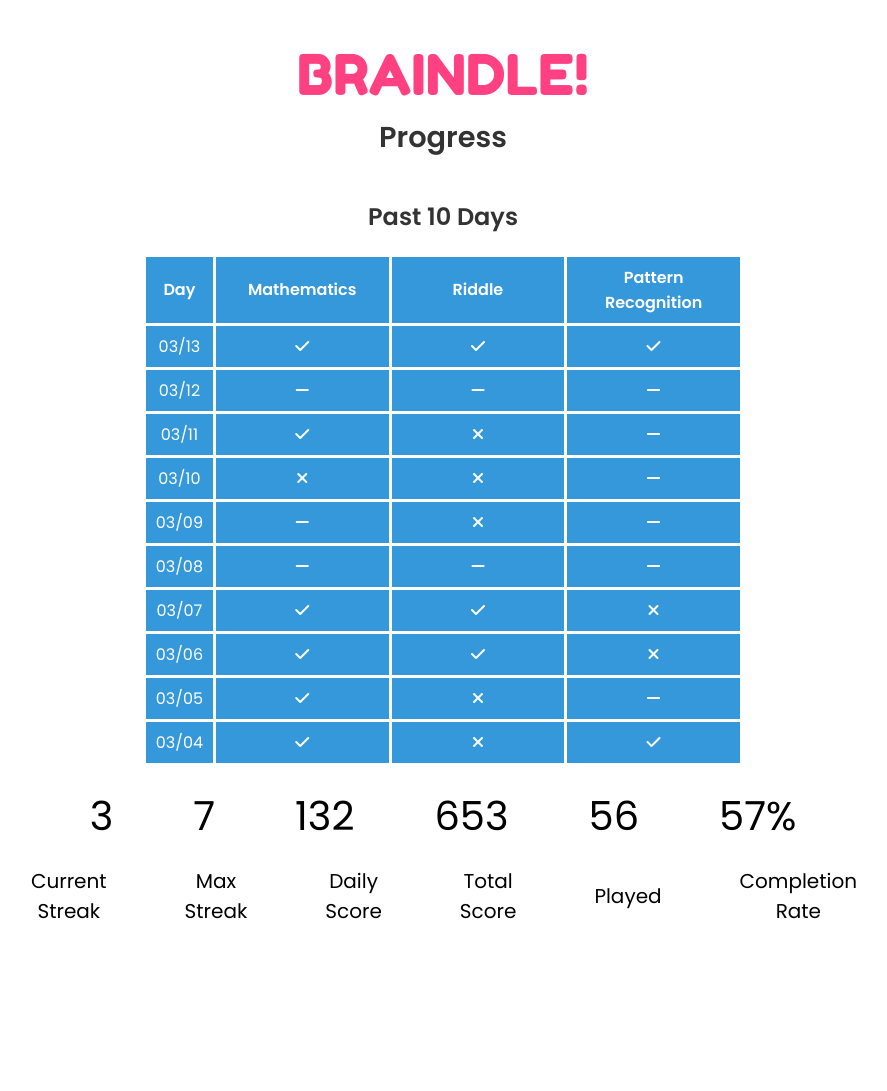
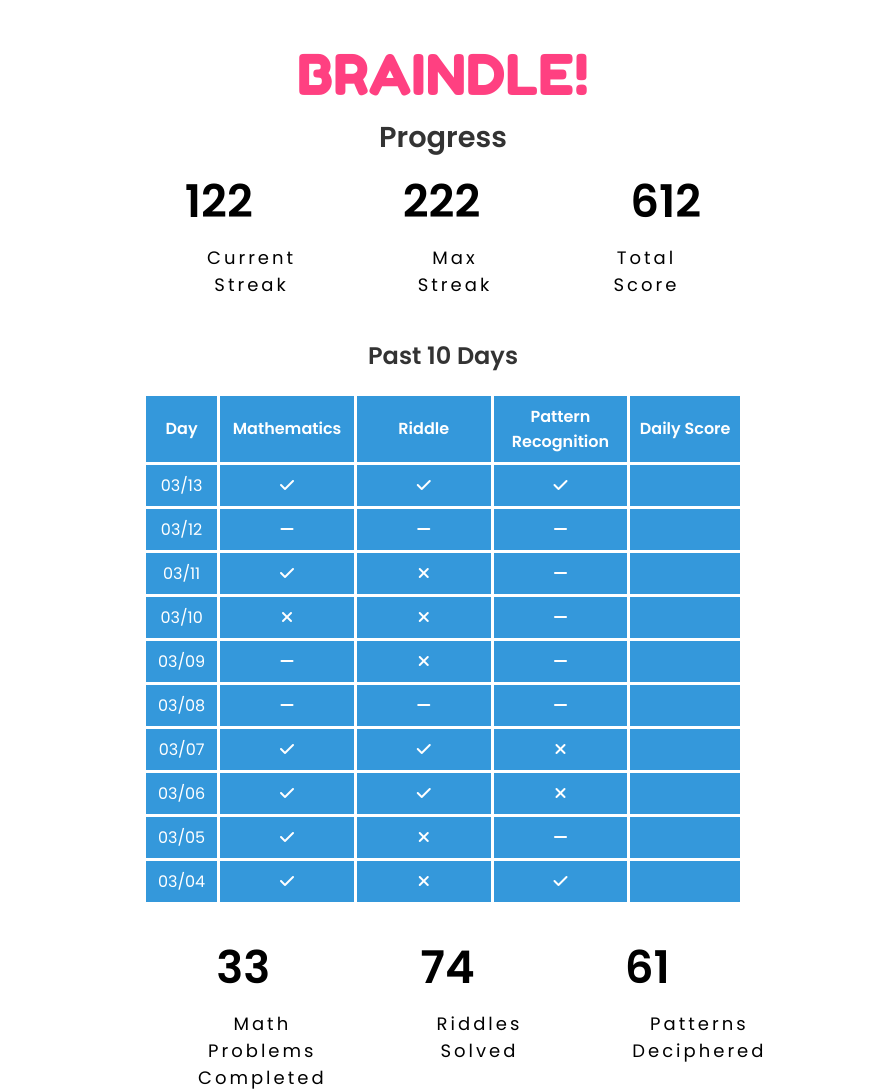
Before and after one commit to victor-ren/braindle-game, a website: page public/progress.html in a window 1280 px wide. Shown: the whole page, without its empty margins (197-1084 px from the left). Before the commit the page ends 926 px from the top, so only its background shows below. Drawn offline with Linux system fonts and the light colour scheme.

Commit message:
Added IndexedDB user data stats + functions & made minor progress page UI changes

```diff
--- a/public/css/style.css
+++ b/public/css/style.css
@@ -350,30 +350,72 @@
 
 .progress-stats {
     font-family: 'Poppins', sans-serif;
-    font-size: 20px;
+    font-size: 18px;
     display: flex;
-    justify-content: center;
-    align-items: center;
+    justify-content: space-around;
+    align-items: baseline;
     width: 100%;
     margin: 0;
 }
 
 .progress-stats p {
-    margin: 0 35px;
-    margin-left: 40px;
-    margin-right: 38px;
+    margin: 0 30px;
+    margin-left: 55px;
+    margin-right: 55px;
+    letter-spacing: 3px;
 }
 
 .progress-stats-values {
     font-family: 'Poppins', sans-serif;
-    font-size: 40px;
+    font-size: 45px;
+    font-weight: bold;
+    line-height: 1;
     display: flex;
     justify-content: center;
     align-items: center;
     width: 100%;
-    margin: 0;
+    margin-top: 20px
 }
 
 .progress-stats-values p {
-    margin: 0 40px;
+    margin: 0 10px;
+    margin-left: 75px;
+    margin-right: 75px;
+
 }
+
+.top-progress-stats {
+    font-family: 'Poppins', sans-serif;
+    font-size: 18px;
+    display: flex;
+    justify-content: center;
+    align-items: center;
+    width: 100%;
+}
+
+.top-progress-stats p {
+    margin: 0 30px;
+    margin-left: 55px;
+    margin-right: 55px;
+    letter-spacing: 3px;
+}
+
+.top-progress-stats-values {
+    font-family: 'Poppins', sans-serif;
+    font-size: 45px;
+    font-weight: bold;
+    line-height: 1;
+    display: flex;
+    justify-content: center;
+    align-items: center;
+    width: 100%;
+
+}
+
+.top-progress-stats-values p {
+    margin: 0 10px;
+    margin-left: 75px;
+    margin-right: 75px;
+
+
+}
--- a/public/progress.html
+++ b/public/progress.html
@@ -17,14 +17,31 @@
 
     <h1>Progress</h1>
     <div class="container">
+        <div class="top-progress-stats-values">
+            <p>122</p>
+            <p>222</p>
+            <p>612</p>
+
+        </div>
+    </div>
+
+    <div class="container">
+        <div class="top-progress-stats">
+            <p>Current Streak</p>
+            <p>Max Streak</p>
+            <p>Total Score</p>
+        </div>
+    </div>
+    <div class="container">
         <h2 style="font-family: 'Poppins', sans-serif; color: #333;">Past 10 Days</h2>
         <table style="width: 600px; border-collapse: collapse; text-align: center; font-family: 'Poppins', sans-serif; table-layout: fixed;">
             <thead>
                 <tr>
-                    <th style="width: 10%; border: 3px solid #FFFFFF; padding: 8px; background-color: #3498DB; color: white;">Day</th>
-                    <th style="width: 30%; border: 3px solid #FFFFFF; padding: 8px; background-color: #3498DB; color: white;">Mathematics</th>
-                    <th style="width: 30%; border: 3px solid #FFFFFF; padding: 8px; background-color: #3498DB; color: white;">Riddle</th>
-                    <th style="width: 30%; border: 3px solid #FFFFFF; padding: 8px; background-color: #3498DB; color: white;">Pattern Recognition</th>
+                    <th style="width: 12%; border: 3px solid #FFFFFF; padding: 8px; background-color: #3498DB; color: white;">Day</th>
+                    <th style="width: 25%; border: 3px solid #FFFFFF; padding: 8px; background-color: #3498DB; color: white;">Mathematics</th>
+                    <th style="width: 25%; border: 3px solid #FFFFFF; padding: 8px; background-color: #3498DB; color: white;">Riddle</th>
+                    <th style="width: 25%; border: 3px solid #FFFFFF; padding: 8px; background-color: #3498DB; color: white;">Pattern Recognition</th>
+                    <th style="width: 20%; border: 3px solid #FFFFFF; padding: 8px; background-color: #3498DB; color: white;">Daily Score</th>
                 </tr>
             </thead>
             <tbody>
@@ -33,84 +50,91 @@
                     <td style="border: 3px solid #FFFFFF; padding: 8px; background-color: #3498DB; color: white;"><i class="fa fa-check"></i></td>
                     <td style="border: 3px solid #FFFFFF; padding: 8px; background-color: #3498DB; color: white;"><i class="fa fa-check"></i></td>
                     <td style="border: 3px solid #FFFFFF; padding: 8px; background-color: #3498DB; color: white;"><i class="fa fa-check"></i></td>
+                    <td style="border: 3px solid #FFFFFF; padding: 8px; background-color: #3498DB; color: white;"></td>
                 </tr>
                 <tr>
                     <td style="border: 3px solid #FFFFFF; padding: 8px; background-color: #3498DB; color: white;">03/12</td>
                     <td style="border: 3px solid #FFFFFF; padding: 8px; background-color: #3498DB; color: white;"><i class="fa fa-minus"></i></td>
                     <td style="border: 3px solid #FFFFFF; padding: 8px; background-color: #3498DB; color: white;"><i class="fa fa-minus"></i></td>
                     <td style="border: 3px solid #FFFFFF; padding: 8px; background-color: #3498DB; color: white;"><i class="fa fa-minus"></i></td>
+                    <td style="border: 3px solid #FFFFFF; padding: 8px; background-color: #3498DB; color: white;"></td>
                 </tr>
                 <tr>
                     <td style="border: 3px solid #FFFFFF; padding: 8px; background-color: #3498DB; color: white;">03/11</td>
                     <td style="border: 3px solid #FFFFFF; padding: 8px; background-color: #3498DB; color: white;"><i class="fa fa-check"></i></td>
                     <td style="border: 3px solid #FFFFFF; padding: 8px; background-color: #3498DB; color: white;"><i class="fa fa-times"></i></td>
                     <td style="border: 3px solid #FFFFFF; padding: 8px; background-color: #3498DB; color: white;"><i class="fa fa-minus"></i></td>
+                    <td style="border: 3px solid #FFFFFF; padding: 8px; background-color: #3498DB; color: white;"></td>
                 </tr>
                 <tr>
                     <td style="border: 3px solid #FFFFFF; padding: 8px; background-color: #3498DB; color: white;">03/10</td>
                     <td style="border: 3px solid #FFFFFF; padding: 8px; background-color: #3498DB; color: white;"><i class="fa fa-times"></i></td>
                     <td style="border: 3px solid #FFFFFF; padding: 8px; background-color: #3498DB; color: white;"><i class="fa fa-times"></i></td>
                     <td style="border: 3px solid #FFFFFF; padding: 8px; background-color: #3498DB; color: white;"><i class="fa fa-minus"></i></td>
+                    <td style="border: 3px solid #FFFFFF; padding: 8px; background-color: #3498DB; color: white;"></td>
                 </tr>
                 <tr>
                     <td style="border: 3px solid #FFFFFF; padding: 8px; background-color: #3498DB; color: white;">03/09</td>
                     <td style="border: 3px solid #FFFFFF; padding: 8px; background-color: #3498DB; color: white;"><i class="fa fa-minus"></i></td>
                     <td style="border: 3px solid #FFFFFF; padding: 8px; background-color: #3498DB; color: white;"><i class="fa fa-times"></i></td>
                     <td style="border: 3px solid #FFFFFF; padding: 8px; background-color: #3498DB; color: white;"><i class="fa fa-minus"></i></td>
+                    <td style="border: 3px solid #FFFFFF; padding: 8px; background-color: #3498DB; color: white;"></td>
                 </tr>
                 <tr>
                     <td style="border: 3px solid #FFFFFF; padding: 8px; background-color: #3498DB; color: white;">03/08</td>
                     <td style="border: 3px solid #FFFFFF; padding: 8px; background-color: #3498DB; color: white;"><i class="fa fa-minus"></i></td>
                     <td style="border: 3px solid #FFFFFF; padding: 8px; background-color: #3498DB; color: white;"><i class="fa fa-minus"></i></td>
                     <td style="border: 3px solid #FFFFFF; padding: 8px; background-color: #3498DB; color: white;"><i class="fa fa-minus"></i></td>
+                    <td style="border: 3px solid #FFFFFF; padding: 8px; background-color: #3498DB; color: white;"></td>
                 </tr>
                 <tr>
                     <td style="border: 3px solid #FFFFFF; padding: 8px; background-color: #3498DB; color: white;">03/07</td>
                     <td style="border: 3px solid #FFFFFF; padding: 8px; background-color: #3498DB; color: white;"><i class="fa fa-check"></i></td>
                     <td style="border: 3px solid #FFFFFF; padding: 8px; background-color: #3498DB; color: white;"><i class="fa fa-check"></i></td>
                     <td style="border: 3px solid #FFFFFF; padding: 8px; background-color: #3498DB; color: white;"><i class="fa fa-times"></i></td>
+                    <td style="border: 3px solid #FFFFFF; padding: 8px; background-color: #3498DB; color: white;"></td>
                 </tr>
                 <tr>
                     <td style="border: 3px solid #FFFFFF; padding: 8px; background-color: #3498DB; color: white;">03/06</td>
                     <td style="border: 3px solid #FFFFFF; padding: 8px; background-color: #3498DB; color: white;"><i class="fa fa-check"></i></td>
                     <td style="border: 3px solid #FFFFFF; padding: 8px; background-color: #3498DB; color: white;"><i class="fa fa-check"></i></td>
                     <td style="border: 3px solid #FFFFFF; padding: 8px; background-color: #3498DB; color: white;"><i class="fa fa-times"></i></td>
+                    <td style="border: 3px solid #FFFFFF; padding: 8px; background-color: #3498DB; color: white;"></td>
                 </tr>
                 <tr>
                     <td style="border: 3px solid #FFFFFF; padding: 8px; background-color: #3498DB; color: white;">03/05</td>
                     <td style="border: 3px solid #FFFFFF; padding: 8px; background-color: #3498DB; color: white;"><i class="fa fa-check"></i></td>
                     <td style="border: 3px solid #FFFFFF; padding: 8px; background-color: #3498DB; color: white;"><i class="fa fa-times"></i></td>
                     <td style="border: 3px solid #FFFFFF; padding: 8px; background-color: #3498DB; color: white;"><i class="fa fa-minus"></i></td>
+                    <td style="border: 3px solid #FFFFFF; padding: 8px; background-color: #3498DB; color: white;"></td>
                 </tr>
                 <tr>
                     <td style="border: 3px solid #FFFFFF; padding: 8px; background-color: #3498DB; color: white;">03/04</td>
                     <td style="border: 3px solid #FFFFFF; padding: 8px; background-color: #3498DB; color: white;"><i class="fa fa-check"></i></td>
                     <td style="border: 3px solid #FFFFFF; padding: 8px; background-color: #3498DB; color: white;"><i class="fa fa-times"></i></td>
                     <td style="border: 3px solid #FFFFFF; padding: 8px; background-color: #3498DB; color: white;"><i class="fa fa-check"></i></td>
+                    <td style="border: 3px solid #FFFFFF; padding: 8px; background-color: #3498DB; color: white;"></td>
                 </tr>
             </tbody>
         </table>
     </div>
 
+
+
     <div class="container">
         <div class="progress-stats-values">
-            <p>3</p>
-            <p>7</p>
-            <p>132</p>
-            <p>653</p>
-            <p>56</p>
-            <p>57%</p>
+            <p>33</p>
+            <p>74</p>
+            <p>61</p>
+
         </div>
     </div>
 
     <div class="container">
         <div class="progress-stats">
-            <p>Current Streak</p>
-            <p>Max Streak</p>
-            <p>Daily Score</p>
-            <p>Total Score</p>
-            <p>Played</p>
-            <p>Completion Rate</p>
+            <p>Math Problems Completed</p>
+            <p>Riddles Solved</p>
+            <p>Patterns Deciphered</p>
         </div>
     </div>
 
```
Also changed, not shown: public/js/db_conn.js (+53 -1 lines).
